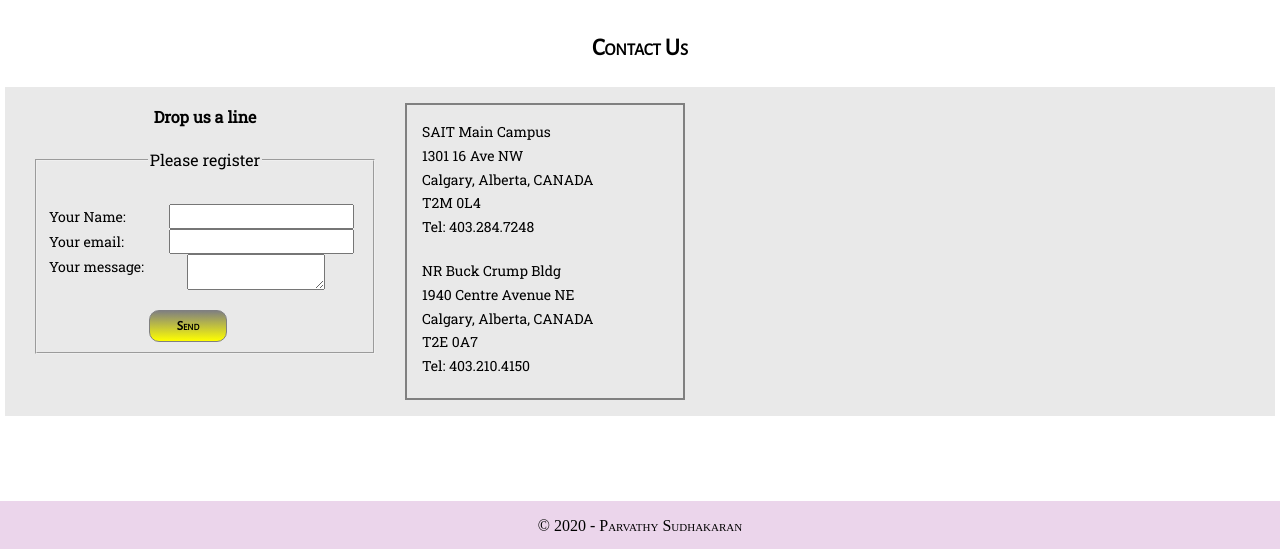
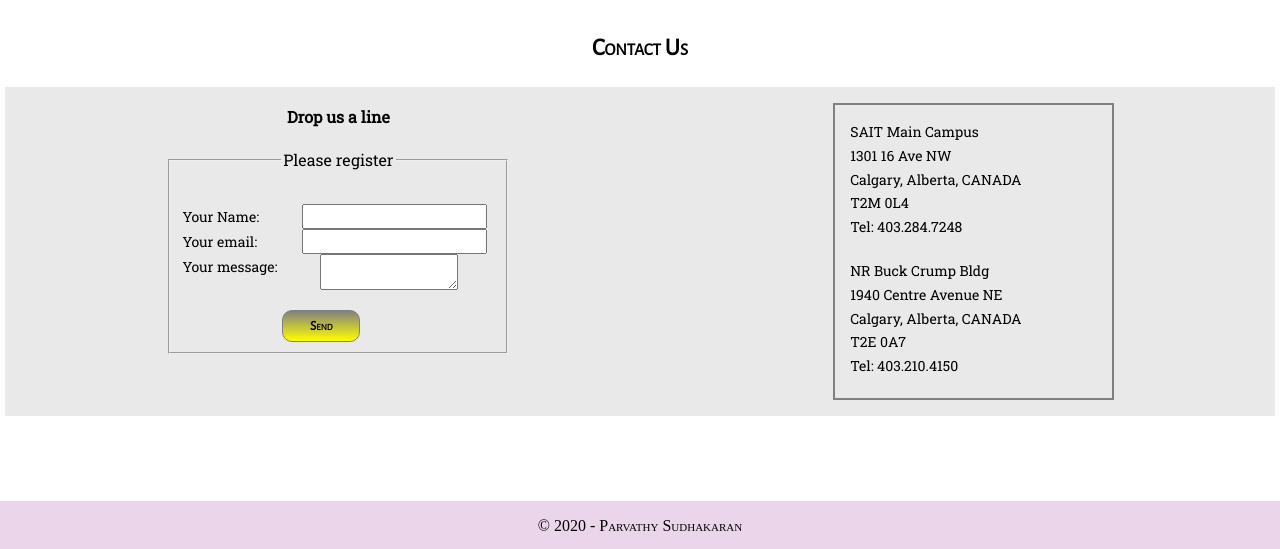
Before and after one commit to parvathys0311/Travel-Agency-Website, a plain HTML site: page index.html in a window 1280 px wide. Shown: the part 1184-1733 px from the top of the page. Drawn offline with Linux system fonts and the light colour scheme.

Commit message:
form changes

```diff
--- a/main.css
+++ b/main.css
@@ -176,14 +176,10 @@ nav a:active {
 /* ----- Contact Us ------ */
 
 .contact {
-    /* text-align: center; */
+    margin-bottom: 5em;
+    padding: 5px;
 
     box-sizing: border-box;
-    /* width: 100%; */
-    /* border-style: dotted;  */
-    padding: 5px;
-    margin-bottom: 5em;
-
 }
 
 .contact h2{
@@ -191,11 +187,11 @@ nav a:active {
     text-align: center;
 }
 
+ /* box_contact is a flex wrapping the contact address & contact form */
 .box_contact {
     display: flex;
     flex-wrap: wrap;
-
-    /* padding: 5em; */
+    justify-content: space-around;
 
     background-color: rgb(233, 233, 233);
 }
@@ -212,17 +208,12 @@ nav a:active {
 
 .contact_form {
     display:flex;
-
     flex-direction: column;
     /* margin-right: 15em ;
     margin:3em; */
-
-    width: 50vh;
-
 }
 
 .contact_form p{
-    /* flex:auto; */
     text-align: center;
 }
 
@@ -232,7 +223,6 @@ nav a:active {
 
     flex:auto;
     text-align: center;
-    /* display: inline-block; */
 
     justify-content: left;
 }
@@ -245,7 +235,7 @@ nav a:active {
 }
 
 
-/* Contact Us - form */
+/* Form - Contact us form - in index page */
 
 .contact_form ul{
     margin:0;
```
